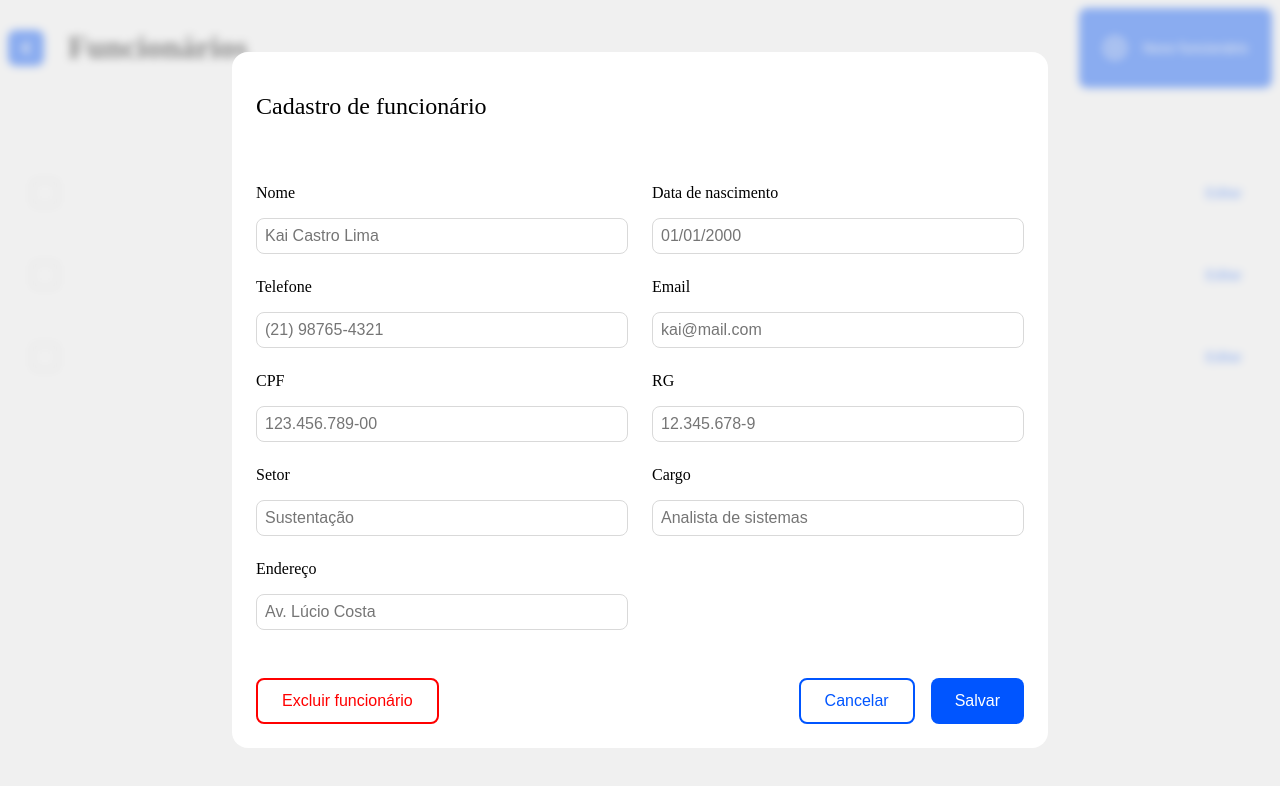
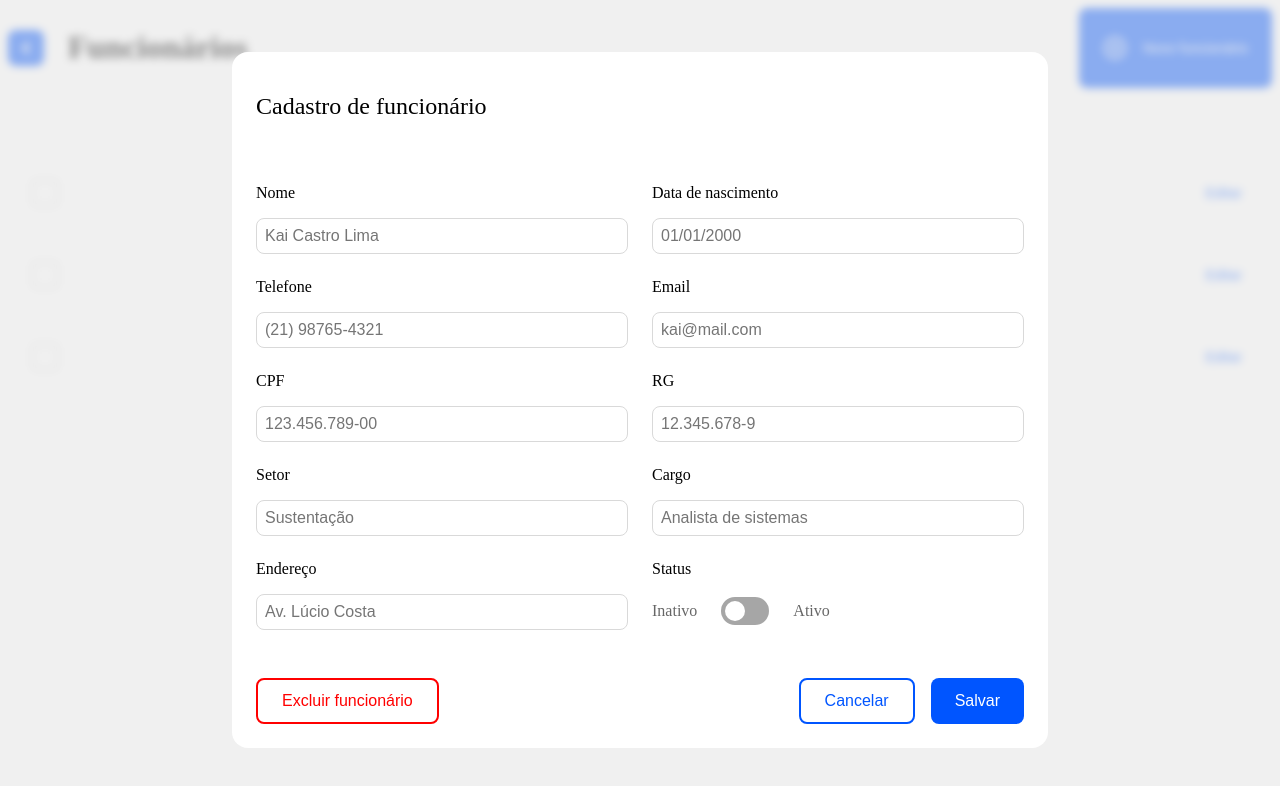
Before and after one commit to andersonszdc/teste-frontend2, a Next.js app: page /1 in a window 1280 px wide. Both pictures are taken after a click on the button "Novo funcionário". Shown: the top 786 px of the page. Built offline with nearby package versions, Linux system fonts and the light colour scheme.

Commit message:
created toggle switch

```diff
--- a/src/components/registrationModal/index.tsx
+++ b/src/components/registrationModal/index.tsx
@@ -1,5 +1,6 @@
 import React from "react";
 import CustomInput from "../customInput";
+import ToggleSwitch from "../toggleSwitch";
 import { StyledRegistrationModal, WrapperRegistrationModal } from "./styles";
 
 const RegistrationModal = () => {
@@ -17,6 +18,7 @@ const RegistrationModal = () => {
           <CustomInput label="Setor" placeholder="Sustentação" />
           <CustomInput label="Cargo" placeholder="Analista de sistemas" />
           <CustomInput label="Endereço" placeholder="Av. Lúcio Costa" />
+          <ToggleSwitch />
         </div>
         <div className="action">
           <button className="btn red">Excluir funcionário</button>
--- /dev/null
+++ b/src/components/toggleSwitch/index.tsx
@@ -0,0 +1,22 @@
+import React, { useState } from "react";
+import { StyledToggleSwitch, WrapperToggle } from "./styles";
+
+const ToggleSwitch = () => {
+  const [isActive, setIsActive] = useState(false);
+  return (
+    <WrapperToggle>
+      <label className="label">Status</label>
+      <div className="actionZone">
+        <p className="status">Inativo</p>
+        <StyledToggleSwitch isActive={isActive}>
+          <label onClick={() => setIsActive(isActive ? false : true)}>
+            <span className="slider"></span>
+          </label>
+        </StyledToggleSwitch>
+        <p className="status">Ativo</p>
+      </div>
+    </WrapperToggle>
+  );
+};
+
+export default ToggleSwitch;
--- /dev/null
+++ b/src/components/toggleSwitch/styles.ts
@@ -0,0 +1,72 @@
+import styled from "styled-components";
+
+type ToggleSwitchProps = {
+  isActive: boolean;
+};
+
+export const WrapperToggle = styled.div`
+  .actionZone {
+    display: flex;
+    align-items: center;
+    gap: 24px;
+    height: 35px;
+    margin-top: 16px;
+  }
+
+  .label {
+    font-size: 16px;
+    font-weight: 500;
+  }
+
+  .status {
+    font-size: 16px;
+    font-weight: 500;
+    color: hsla(0, 0%, 0%, 60%);
+  }
+`;
+
+export const StyledToggleSwitch = styled.div<ToggleSwitchProps>`
+  position: relative;
+  width: 48px;
+  height: 28px;
+  label {
+    position: absolute;
+    width: 48px;
+    height: 28px;
+    background-color: hsl(0, 0%, 65%);
+    border-radius: 14px;
+    cursor: pointer;
+  }
+
+  .slider {
+    position: absolute;
+    width: 100%;
+    height: 100%;
+    border-radius: 14px;
+    transition: 0.3s;
+  }
+
+  .slider::before {
+    content: "";
+    position: absolute;
+    top: 4px;
+    left: 4px;
+    width: 20px;
+    height: 20px;
+    border-radius: 50%;
+    background-color: hsl(0, 0%, 100%);
+    transition: 0.3s;
+  }
+
+  ${({ isActive }) =>
+    isActive &&
+    `
+    .slider {
+        background-color: hsl(220, 100%, 50%);
+      }
+
+    .slider::before {
+        transform: translateX(20px);
+    }
+  `}
+`;
--- a/src/pages/[company].tsx
+++ b/src/pages/[company].tsx
@@ -10,6 +10,7 @@ import BackButton from "../components/backButton";
 import Link from "next/link";
 import Portal from "../HOC/Portal";
 import RegistrationModal from "../components/registrationModal";
+import ToggleSwitch from "../components/toggleSwitch";
 
 const Company = () => {
   const [portalIsOpen, setPortalIsOpen] = useState(false);
```
